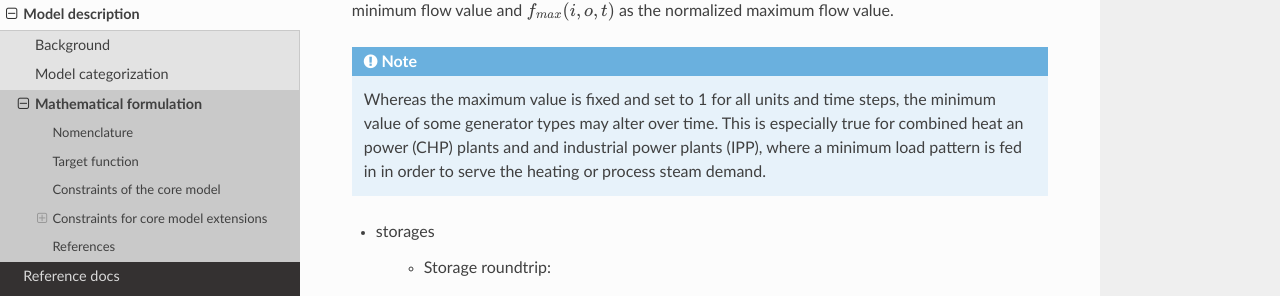
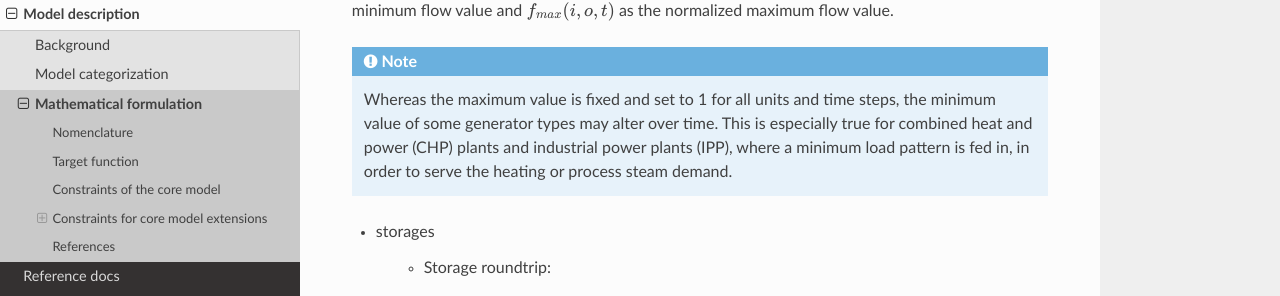
Before and after one commit to pommes-public/pommesdispatch, a Sphinx documentation site: the page built from docs/model/formulation.rst, in a window 1280 px wide and 900 px high, scrolled down 3693 px. Shown: the part 168-464 px from the top of the window. Built offline with Sphinx 7.4.7 and the Read the Docs theme 2.0.0, drawn with Linux system fonts in a browser that asks for light colours.

Commit message:
Fix minor spelling errors

```diff
--- a/docs/model/background.rst
+++ b/docs/model/background.rst
@@ -200,7 +200,7 @@ with the individual components.
 Technical background
 ++++++++++++++++++++
 ``pommesdispatch`` builds on the framework `oemof.solph <https://github.com/oemof/oemof-solph>`_
-which allows to model energy systems in a graph-based representation
+which allows modeling energy systems in a graph-based representation
 with the underlying mathematical constraints and objective function terms
 implemented in `pyomo <https://pyomo.readthedocs.io/en/stable/>`_.
 Some of the required oemof.solph features - such as demand response modeling -
--- a/docs/model/formulation.rst
+++ b/docs/model/formulation.rst
@@ -166,9 +166,9 @@ and :math:`f_{max}(i, o, t)` as the normalized maximum flow value.
 
     Whereas the maximum value is fixed and set to 1 for all units and time steps,
     the minimum value of some generator types may alter over time.
-    This is especially true for combined heat an power (CHP) plants and
+    This is especially true for combined heat and power (CHP) plants
     and industrial power plants (IPP), where a minimum load pattern
-    is fed in in order to serve the heating or process steam demand.
+    is fed in, in order to serve the heating or process steam demand.
 
 * storages
 
```
Also changed, not shown: README.md (+1 -1 lines), 2 other files.
